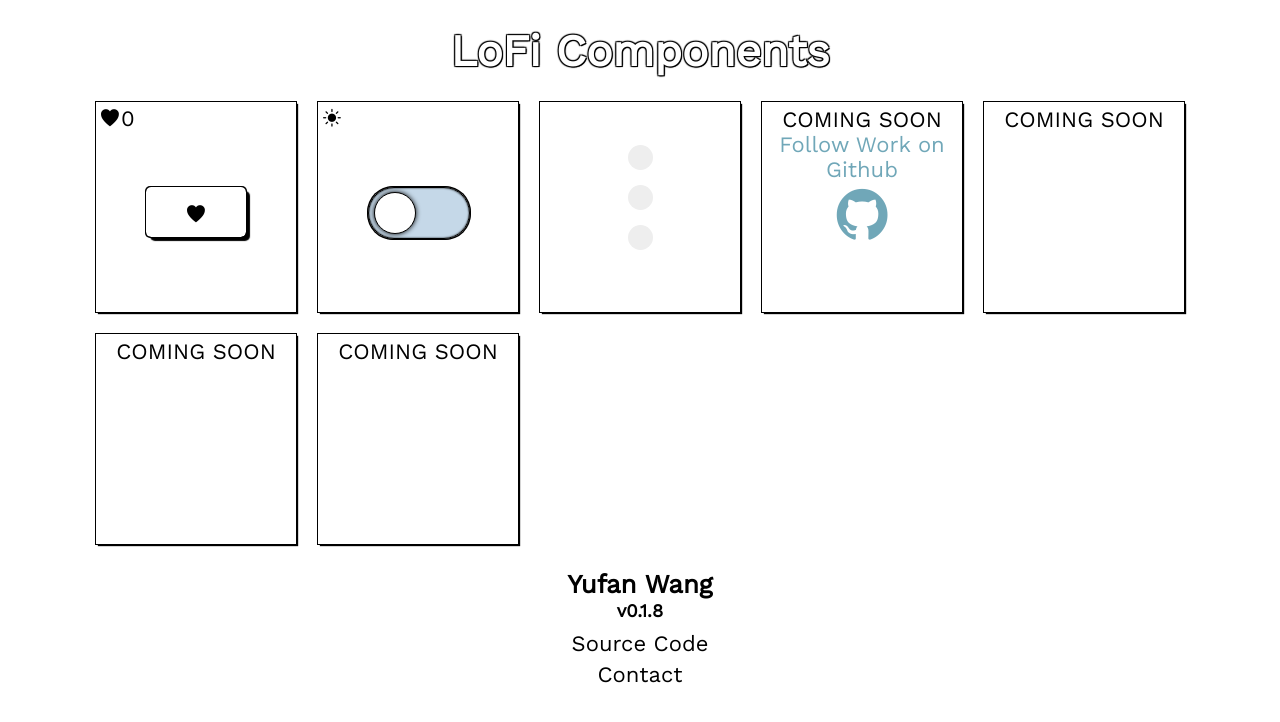
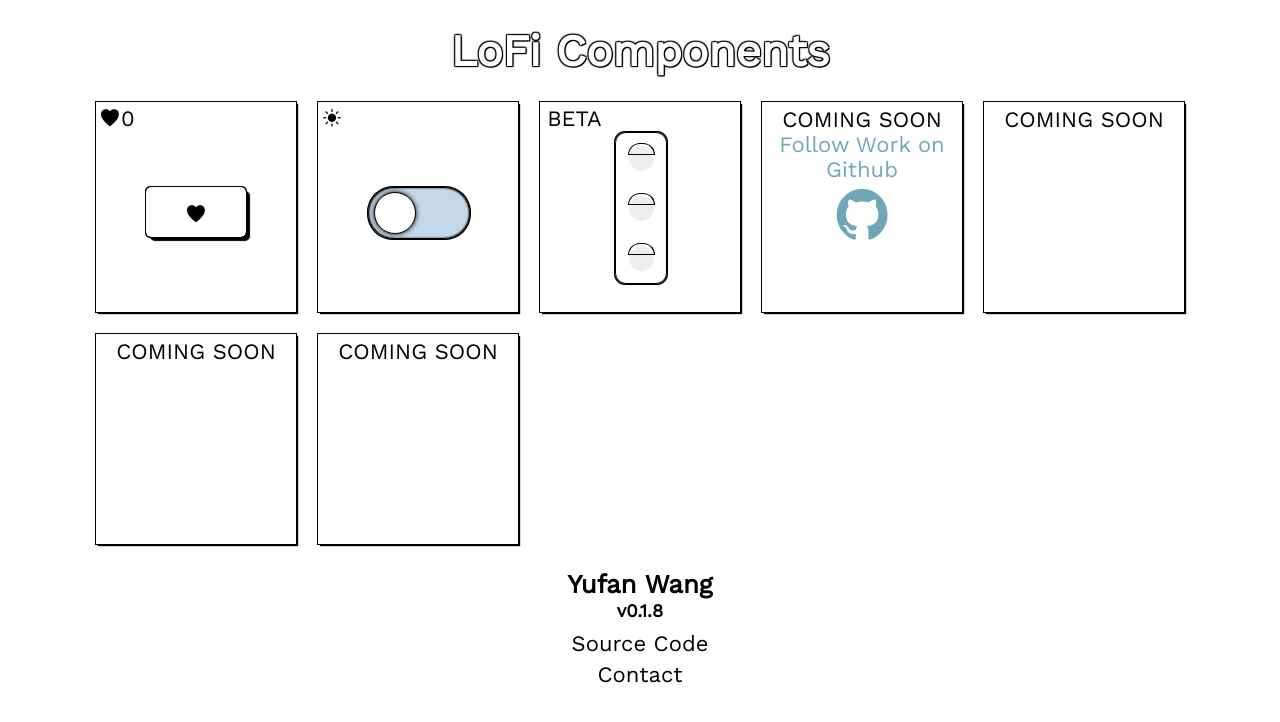
Before and after one commit to yufanw/LoFiComponents, a React (Create React App) app: page / in a window 1280 px wide. Shown: the top 722 px of the page. Built offline with nearby package versions, Linux system fonts and the light colour scheme.

Commit message:
checkbox beta

```diff
--- a/src/App.jsx
+++ b/src/App.jsx
@@ -70,9 +70,10 @@ class App extends Component {
           </div>
 
           <div className="comp">
-
+            <ScoreBox
+              score={"BETA"}
+            />
             <Checkbox />
-
           </div>
 
           <div className="comp">
--- a/src/components/Checkbox/index.css
+++ b/src/components/Checkbox/index.css
@@ -1,10 +1,30 @@
 .checkbox-comp {
-  margin-top: 20%;
+  position: absolute;
+  top: calc(50% - 75px);
+  left: calc(50% - 25px);
 }
 
 .checkbox-wrapper {
   display: grid;
-  grid-template-rows: 40px 40px 40px;
+  grid-template-rows: 50px 50px 50px;
+  width: 50px;
+  border: 1px solid;
+  border-radius: 0.5em;
+  box-shadow:
+    -1px -1px 0,
+    1px -1px 0,
+    -1px 1px 0,
+    1px 1px 0;
+  -webkit-box-shadow:
+    -1px -1px 0,
+    1px -1px 0,
+    -1px 1px 0,
+    1px 1px 0;
+  -moz-box-shadow:
+    -1px -1px 0,
+    1px -1px 0,
+    -1px 1px 0,
+    1px 1px 0;
 }
 
 .container {
@@ -12,6 +32,8 @@
   position: relative;
   cursor: pointer;
   font-size: 22px;
+  height: 100%;
+  background-color: inherit;
   -webkit-user-select: none;
   -moz-user-select: none;
   -ms-user-select: none;
@@ -25,7 +47,7 @@
 
 .checkmark, .checkmark2, .checkmark3  {
   position: absolute;
-  top: 0;
+  top: calc(50% - 12.5px);
   left: calc(50% - 12.5px);
   height: 25px;
   width: 25px;
@@ -39,7 +61,7 @@
 }
 
 .container:hover input ~ .checkmark.yellow {
-  background-color: rgba(226, 203, 71, 0.45);
+  background-color: rgba(224, 198, 51, 0.45);
 }
 
 .container:hover input ~ .checkmark.green {
@@ -51,7 +73,7 @@
 }
 
 .container input:checked ~ .checkmark.yellow {
-  background-color: rgb(226, 203, 71);
+  background-color: rgb(224, 198, 51);
 }
 
 .container input:checked ~ .checkmark.green {
@@ -75,3 +97,16 @@
   height: 8px;
   border-radius: 50%;
 }
+
+.half-circle {
+  position: absolute;
+  left: calc(50% - 13px);
+  top: calc(50% - 15px);
+  width: 27px;
+  height: 12px;
+  border-top-left-radius: 12px;
+  border-top-right-radius: 12px;
+  border: 0.5px solid;
+  box-sizing: border-box;
+  z-index: 300;
+}
--- a/src/components/Checkbox/index.jsx
+++ b/src/components/Checkbox/index.jsx
@@ -1,5 +1,5 @@
 import React, { Component } from 'react';
-import PropTypes from 'prop-types';
+
 import './index.css';
 
 export default class Checkbox extends Component {
@@ -9,18 +9,18 @@ export default class Checkbox extends Component {
         <div className="checkbox-wrapper">
           <label className="container">
             <input type="radio" value="github" name="radio"/>
-            <span className="checkmark red">
-            </span>
+            <span className="half-circle"></span>
+            <span className="checkmark red"></span>
           </label>
           <label className="container">
             <input type="radio" name="radio"/>
-            <span className="checkmark yellow">
-            </span>
+            <span className="half-circle"></span>
+            <span className="checkmark yellow"></span>
           </label>
           <label className="container">
             <input type="radio" name="radio"/>
-            <span className="checkmark green">
-            </span>
+            <span className="half-circle"></span>
+            <span className="checkmark green"></span>
           </label>
         </div>
       </div>
```
